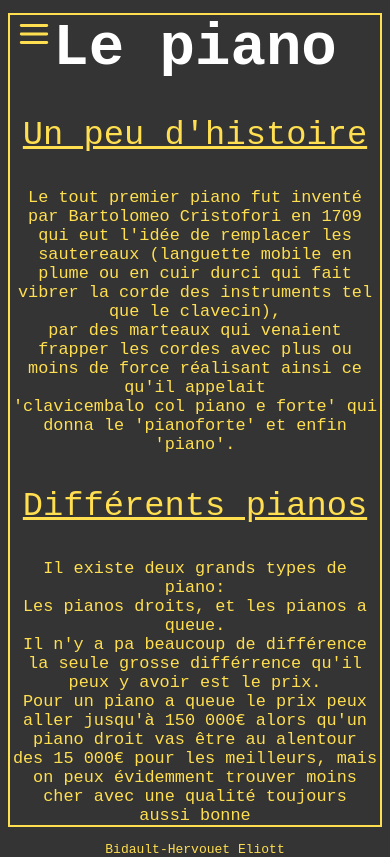
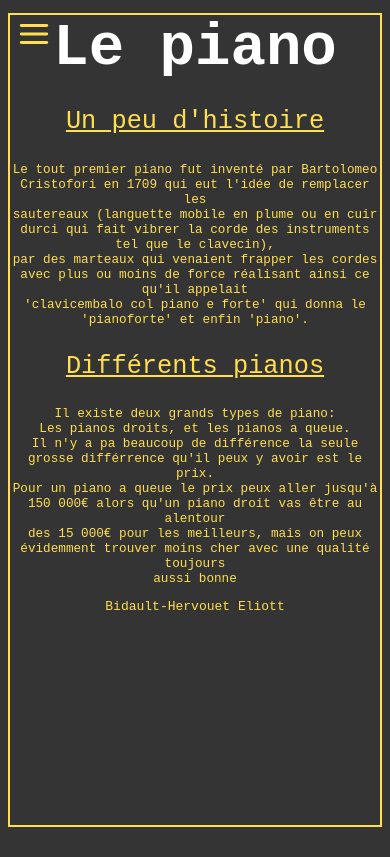
Before and after one commit to eli-ott/snt, a plain HTML site: page index.html in a window 390 px wide. Drawn offline with nearby package versions, Linux system fonts and the light colour scheme.

Commit message:
Update main.css

```diff
--- a/main.css
+++ b/main.css
@@ -26,10 +26,10 @@ body{
 @media screen and (max-width: 800px){
   :root{
     --headerFontSize: 7vh;
-    --secondHeaderFontSize: 4vh;
-    --mainContentFontSize: 2vh;
+    --secondHeaderFontSize: 3vh;
+    --mainContentFontSize: 1.5vh;
     --menuHeight: 7vh;
-    --linksMargin: 0.5vh;
+    --linksMargin: 1vh;
   }
 }
 @media screen and (min-width: 801px){
```
